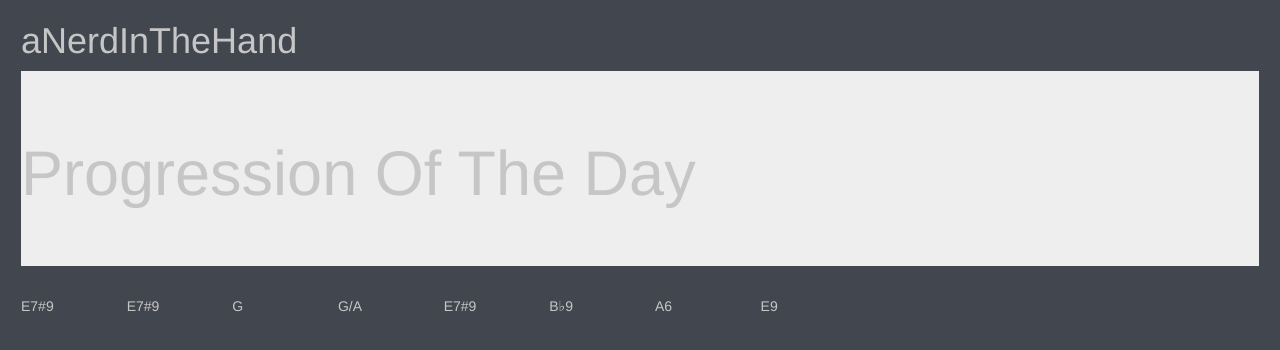
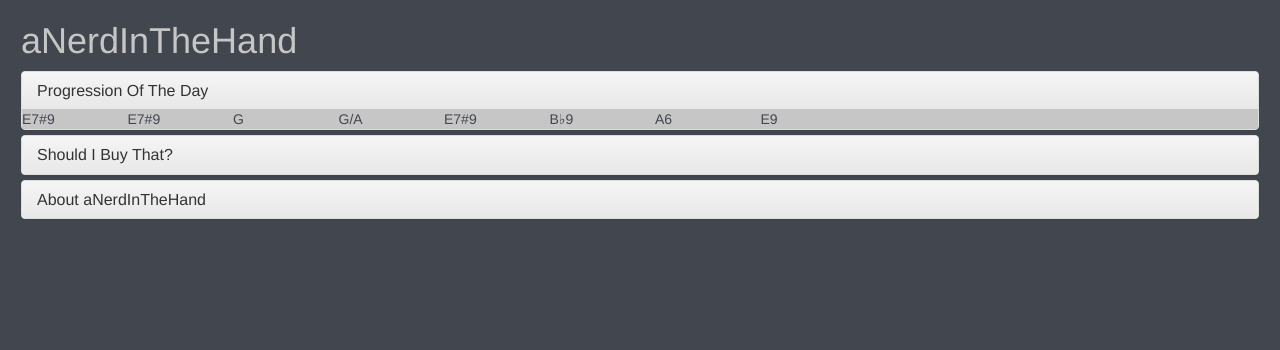
Before and after one commit to aNerdInTheHand/aNerdInTheHand.github.io, a plain HTML site: page index.html in a window 1280 px wide. Drawn offline with nearby package versions, Linux system fonts and the light colour scheme.

Commit message:
bootstrap accordian

```diff
--- a/css/main.css
+++ b/css/main.css
@@ -4,6 +4,7 @@
   color: #C6C6C6;
 }
 
-h1 {
-  font-weight: lighter;
+.progression {
+  background-color: #C6C6C6;
+  color: #42474F;
 }
--- a/index.html
+++ b/index.html
@@ -11,22 +11,61 @@
     <link href="css/main.css" rel="stylesheet">
   </head>
   <body class="page">
-    <h1>aNerdInTheHand</h1>
-    <div class="progression">
-      <div class="jumbotron">
-        <h1>Progression Of The Day</h1>
-      </div>
-      <div class="row">
-        <div class="col-md-1">E7#9</div>
-        <div class="col-md-1">E7#9</div>
-        <div class="col-md-1">G</div>
-        <div class="col-md-1">G/A</div>
-        <div class="col-md-1">E7#9</div>
-        <div class="col-md-1">B♭9</div>
-        <div class="col-md-1">A6</div>
-        <div class="col-md-1">E9</div>
+  <h1>aNerdInTheHand</h1>
+  <div class="panel-group" id="accordion" role="tablist" aria-multiselectable="true">
+  <div class="panel panel-default">
+    <div class="panel-heading" role="tab" id="headingOne">
+      <h4 class="panel-title">
+        <a role="button" data-toggle="collapse" data-parent="#accordion" href="#collapseOne" aria-expanded="true" aria-controls="collapseOne">
+          Progression Of The Day
+        </a>
+      </h4>
+    </div>
+    <div id="collapseOne" class="panel-collapse collapse in" role="tabpanel" aria-labelledby="headingOne">
+      <div class="progression">
+        <!-- <div class="glyphicon glyphicon-music" /> -->
+        <div class="row">
+          <div class="col-sm-1 col-xs-4">E7#9</div>
+          <div class="col-sm-1 col-xs-4">E7#9</div>
+          <div class="col-sm-1 col-xs-4">G</div>
+          <div class="col-sm-1 col-xs-4">G/A</div>
+          <div class="col-sm-1 col-xs-4">E7#9</div>
+          <div class="col-sm-1 col-xs-4">B♭9</div>
+          <div class="col-sm-1 col-xs-4">A6</div>
+          <div class="col-sm-1 col-xs-4">E9</div>
+        </div>
       </div>
     </div>
+  </div>
+  <div class="panel panel-default">
+    <div class="panel-heading" role="tab" id="headingTwo">
+      <h4 class="panel-title">
+        <a class="collapsed" role="button" data-toggle="collapse" data-parent="#accordion" href="#collapseTwo" aria-expanded="false" aria-controls="collapseTwo">
+          Should I Buy That?
+        </a>
+      </h4>
+    </div>
+    <div id="collapseTwo" class="panel-collapse collapse" role="tabpanel" aria-labelledby="headingTwo">
+      <div class="panel-body">
+        Here will be a small script to determine whether you should buy something.
+      </div>
+    </div>
+  </div>
+  <div class="panel panel-default">
+    <div class="panel-heading" role="tab" id="headingThree">
+      <h4 class="panel-title">
+        <a class="collapsed" role="button" data-toggle="collapse" data-parent="#accordion" href="#collapseThree" aria-expanded="false" aria-controls="collapseThree">
+          About aNerdInTheHand
+        </a>
+      </h4>
+    </div>
+    <div id="collapseThree" class="panel-collapse collapse" role="tabpanel" aria-labelledby="headingThree">
+      <div class="panel-body">
+        Because 'youCantPolishANerd' would have just been crude.
+      </div>
+    </div>
+  </div>
+</div>
 
     <!-- jQuery (necessary for Bootstrap's JavaScript plugins) -->
     <script src="https://ajax.googleapis.com/ajax/libs/jquery/1.12.4/jquery.min.js"></script>
```
